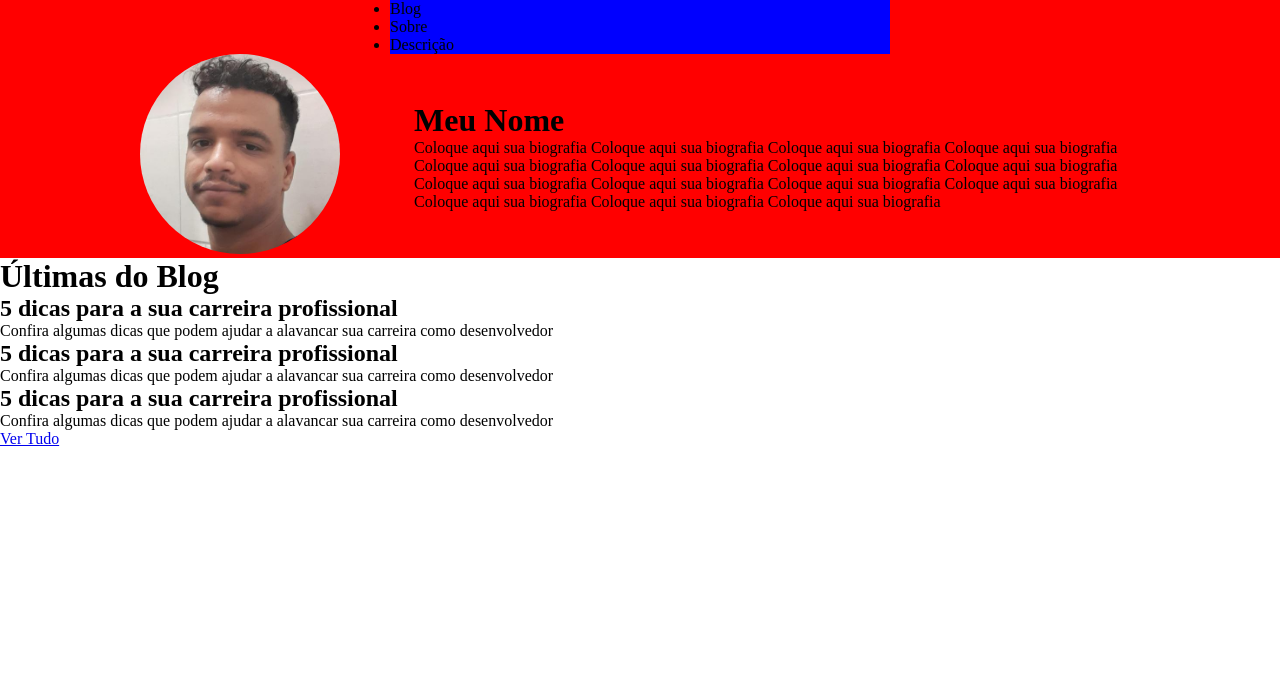
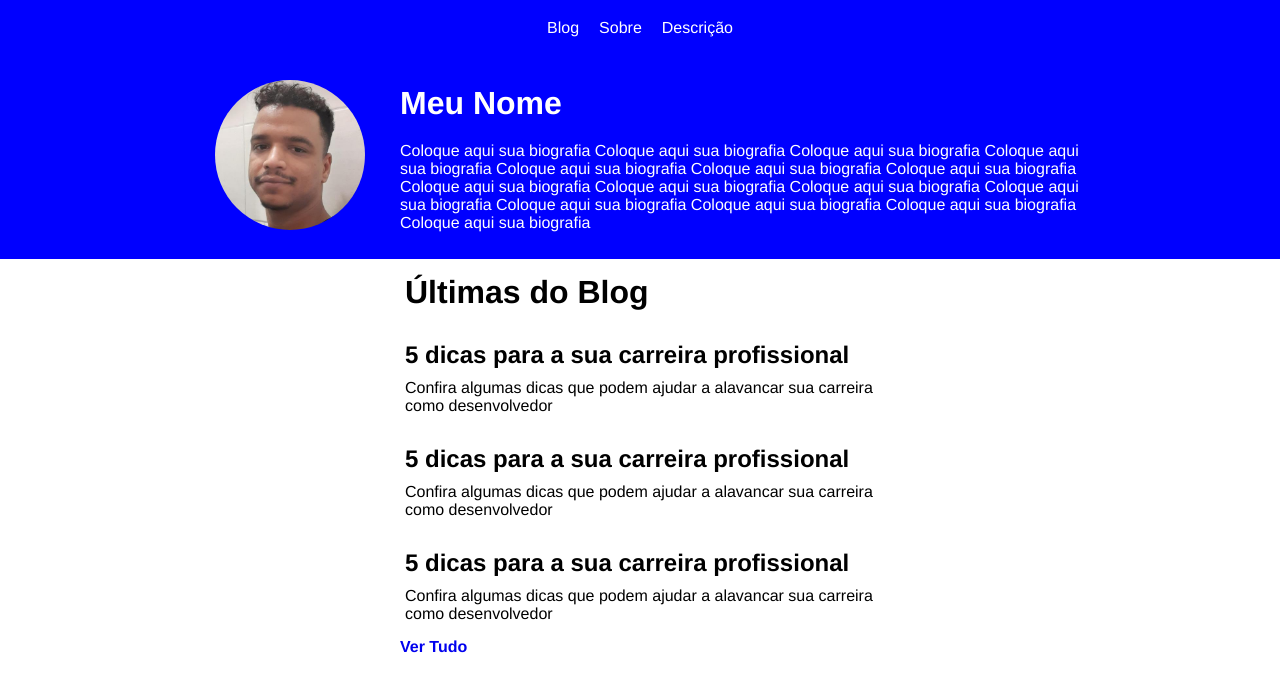
Before and after one commit to agvicente/angularaulas, an Angular app in the folder angularaulas/: page / in a window 1280 px wide. Shown: the top 692 px of the page. Built offline with nearby package versions, Linux system fonts and the light colour scheme.

Commit message:
Fim da parte estática

```diff
--- a/angularaulas/src/app/app.component.html
+++ b/angularaulas/src/app/app.component.html
@@ -9,11 +9,13 @@
 <body>
   <header>
       <div class="menu">
-        <ul>
-          <li>Blog</li>
-          <li>Sobre</li>
-          <li>Descrição</li>
-        </ul>
+        <nav>
+          <ul>
+            <li><a href="#">Blog</a></li>
+            <li><a href="#">Sobre</a></li>
+            <li><a href="#">Descrição</a></li>
+          </ul>
+        </nav>
       </div>
       <div class="sobre">
         <div class="foto">
@@ -37,25 +39,25 @@
       <h1>Últimas do Blog</h1>
       <ul>
         <li>
-          <div>
+          <div class="itemBlog">
             <h2>5 dicas para a sua carreira profissional</h2>
             <p>Confira algumas dicas que podem ajudar a alavancar sua carreira como desenvolvedor</p>
           </div>
         </li>
         <li>
-          <div>
+          <div class="itemBlog">
             <h2>5 dicas para a sua carreira profissional</h2>
             <p>Confira algumas dicas que podem ajudar a alavancar sua carreira como desenvolvedor</p>
           </div>
         </li>
         <li>
-          <div>
+          <div class="itemBlog">
             <h2>5 dicas para a sua carreira profissional</h2>
             <p>Confira algumas dicas que podem ajudar a alavancar sua carreira como desenvolvedor</p>
           </div>
         </li>
       </ul>
-      <a href="#" >Ver Tudo</a>
+      <a class="verTudo" href="#" >Ver Tudo</a>
     </div>
   </main>
   <footer>
--- a/angularaulas/src/styles.css
+++ b/angularaulas/src/styles.css
@@ -3,6 +3,7 @@
     margin: 0;
     padding: 0;
     box-sizing: border-box;
+    font-family: 'Franklin Gothic Medium', 'Arial Narrow', Arial, sans-serif;
 }
 
 body {
@@ -11,42 +12,96 @@ body {
 
 header {
     height: fit-content;
-    background-color: red;
+    background-color: blue;
 }
 
 .menu {
     width: 500px;
+    height: 55px;
     margin: auto;
     display: flex;
-    background: blue;
+    background: none;
     align-items: center;
+    display: flex;
+    justify-content: center;
+}
+
+.menu ul,
+.menu li {
+    list-style: none;
+}
+
+.menu ul {
+    display: flex;
+}
+
+.menu li a {
+    color: #FFF;
+    text-transform: none;
+    text-decoration: none;
+    padding: 10px;
+}
+
+.menu li a:hover {
+    border-bottom: 2px solid #FFF;
 }
 
 .sobre {
     margin: auto;
-    max-width: 1000px;
+    max-width: 900px;
     display: flex;
+    background-color: none;
 }
 
 .foto {
-    width: 1000px;
+    align-items: center;
+    margin: auto;
+    padding: 25px;
 }
 
 .eu {
-    width: 200px;
-    height: 200px;
+    width: 150px;
+    height: 150px;
     border-radius: 50%;
 }
 
 .biografia {
-    margin: auto;
+    max-width: 700px;
+    height:fit-content ;
+    background-color: none;
+    color: #FFF;
+    padding-top: 20px;
 }
 
-.corpo {
-
+.biografia h1,
+.biografia p{
+    padding: 10px;
 }
 
+.ultimasDoBlog {
+    margin: auto;
+    max-width: 500px;
+}
 
+.ultimasDoBlog ul,
+.ultimasDoBlog li{
+    list-style: none;
+}
+
+.ultimasDoBlog .itemBlog,
+.ultimasDoBlog h1{
+   padding: 15px;
+}
+
+.ultimasDoBlog .verTudo{
+    font-weight: bold;
+    text-decoration: none;
+    padding: 10px;
+ }
+
+.ultimasDoBlog p{
+    padding-top: 10px;
+ }
 
 .hidden {
     display: none;
```
